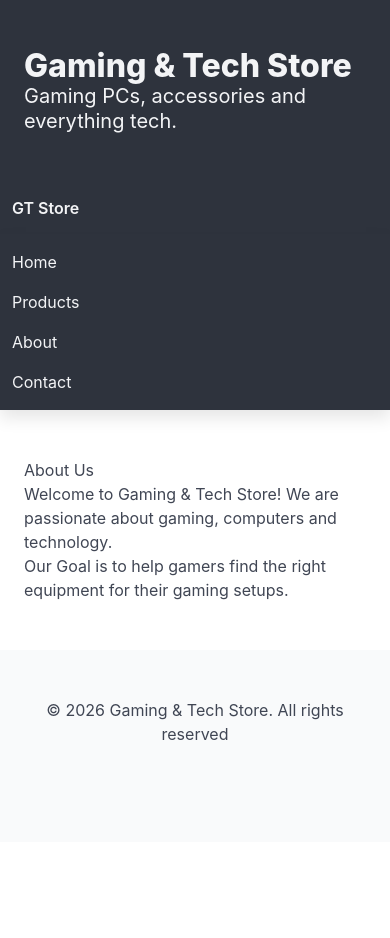
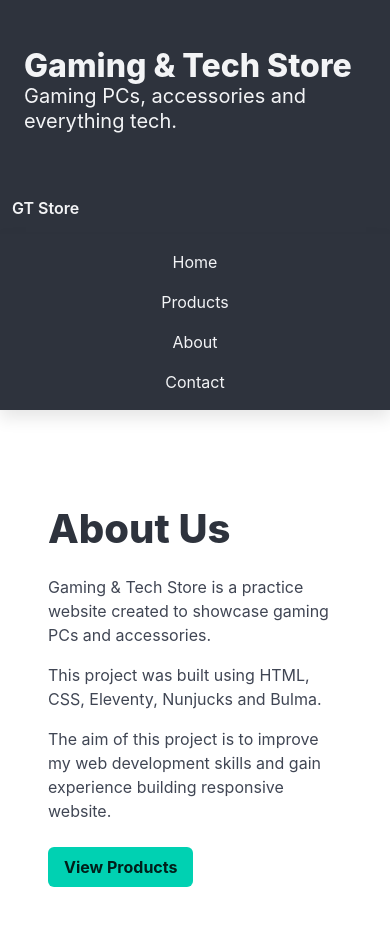
Before and after one commit to Giedriussesk/gaming-tech-store, an Eleventy site: page about.njk in a window 390 px wide. Shown: the top 938 px of the page. Before the commit the page ends 844 px from the top, so only its background shows below. Built offline with nearby package versions, Linux system fonts and the light colour scheme; Eleventy itself is replaced by a stand-in of ours; files that its build step writes are made by us from their sources.

Commit message:
Complete website pages and responsive styling

```diff
--- a/_includes/nav.njk
+++ b/_includes/nav.njk
@@ -5,7 +5,7 @@
         <strong>GT Store</strong>
       </a>
     </div>
-    <div class="navbar-menu is-active">
+    <div class="navbar-menu is-active mobile-nav">
       <div class="navbar-start">
         <a class="navbar-item" href="/">Home</a>
         <a class="navbar-item" href="/products/">Products</a>
--- a/about.njk
+++ b/about.njk
@@ -1,12 +1,24 @@
 ---
 layout: layout.njk
 ---
-<h1>About Us</h1>
-<p>
-  Welcome to Gaming & Tech Store!
-  We are passionate about gaming, computers and technology.
-</p>
-<p>
-  Our Goal is to help gamers find the right equipment
-  for their gaming setups.
-</p>
+<section class="section">
+  <h1 class="title is-2">About Us</h1>
+  <div class="content">
+    <p>
+      Gaming & Tech Store is a practice website
+      created to showcase gaming PCs and accessories.
+    </p>
+    <p>
+      This project was built using HTML, CSS,
+      Eleventy, Nunjucks and Bulma.
+    </p>
+    <p>
+      The aim of this project is to improve my web
+      development skills and gain experience building
+      responsive website.
+    </p>
+  </div>
+  <a href="/products/" class="button is-primary">
+    View Products
+  </a>
+</section>
--- a/css/style.css
+++ b/css/style.css
@@ -26,3 +26,16 @@ section .image img {
 .button {
     font-weight: bold;
 }
+
+/* Mobile Navigation */
+
+@media screen and (max-width: 768px) {
+    .mobile-nav .nacbar-start {
+        display: flex;
+        flex-direction: column;
+    }
+
+    .mobile-nav .navbar-item {
+        text-align: center;
+    }
+}
```
Also changed, not shown: contact.njk (+33 -4 lines).
